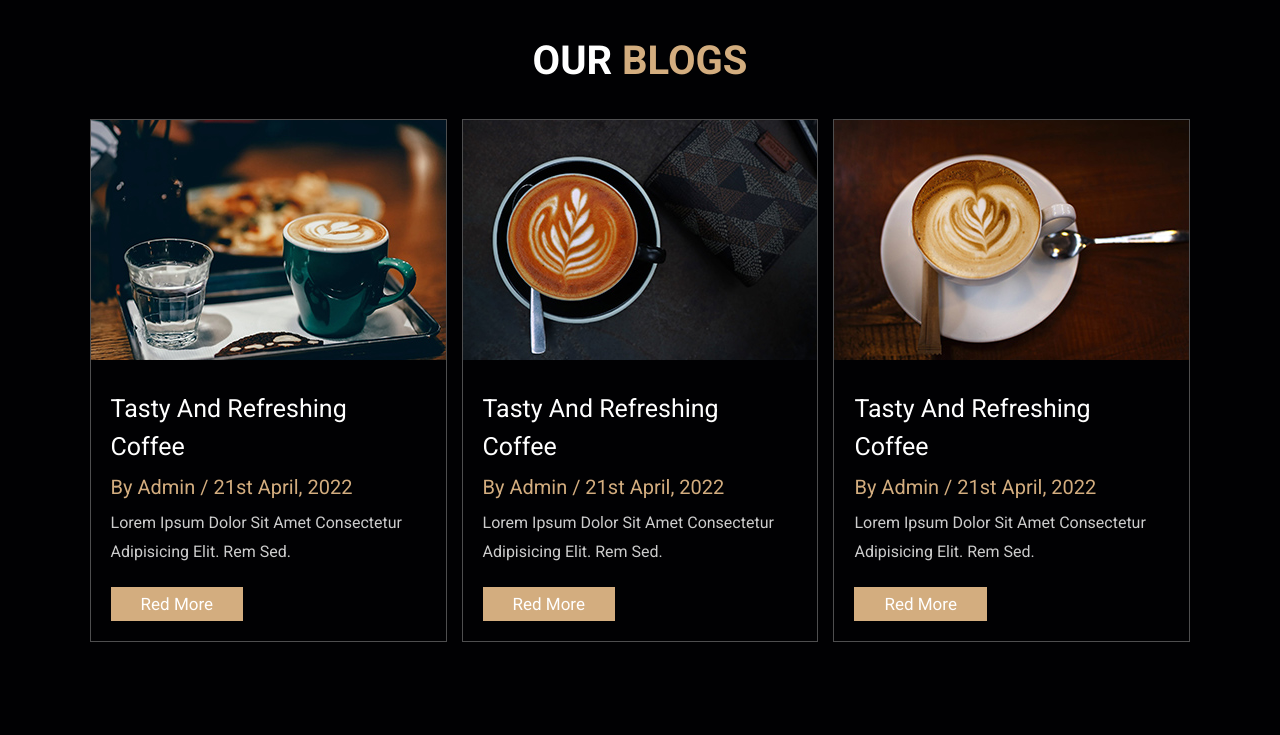
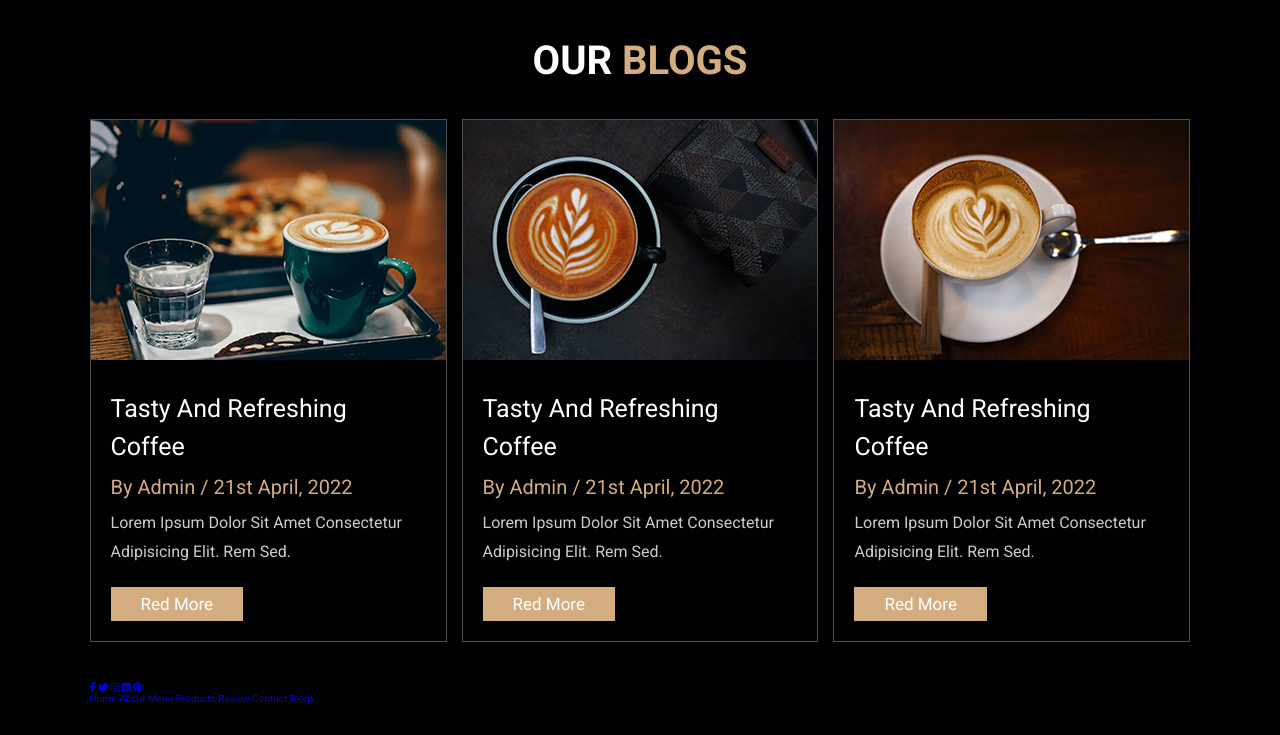
Before and after one commit to likeam/CoffeShop, a plain HTML site: page index.html in a window 1280 px wide. Shown: the part 3896-4631 px from the top of the page. Before the commit the page ends 4558 px from the top, so only its background shows below. Drawn offline with Linux system fonts and the light colour scheme.

Commit message:
Building the footer section

```diff
--- a/index.html
+++ b/index.html
@@ -303,6 +303,28 @@
             </div>
         </div>
     </section>
+
+    <section class="footer">
+        <div class="social">
+            <a href="#" class="fab fa-facebook-f"></a>
+            <a href="#" class="fab fa-twitter"></a>
+            <a href="#" class="fab fa-instagram"></a>
+            <a href="#" class="fab fa-linkedin"></a>
+            <a href="#" class="fab fa-pinterest"></a>
+        </div>
+        <div class="links">
+            <a href="#">home</a>
+            <a href="#">about</a>
+            <a href="#">menu</a>
+            <a href="#">products</a>
+            <a href="#">review</a>
+            <a href="#">contact</a>
+            <a href="#">blogs</a>
+        </div>
+        <div class="credit">created by <span>Abdul Rehman</span> | all rights reserved </div>
+    </section>
+
+
     <script src="./app.js"></script>
 </body>
 </html>
```
